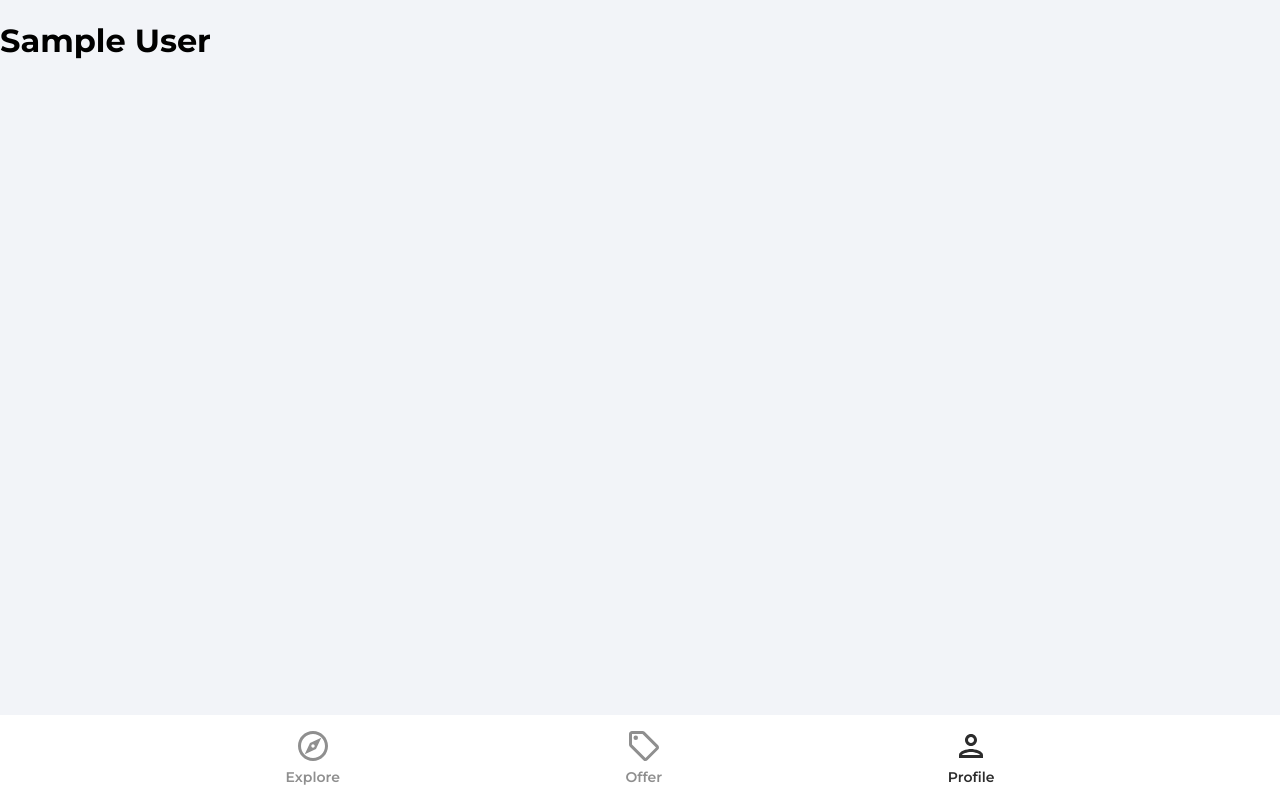
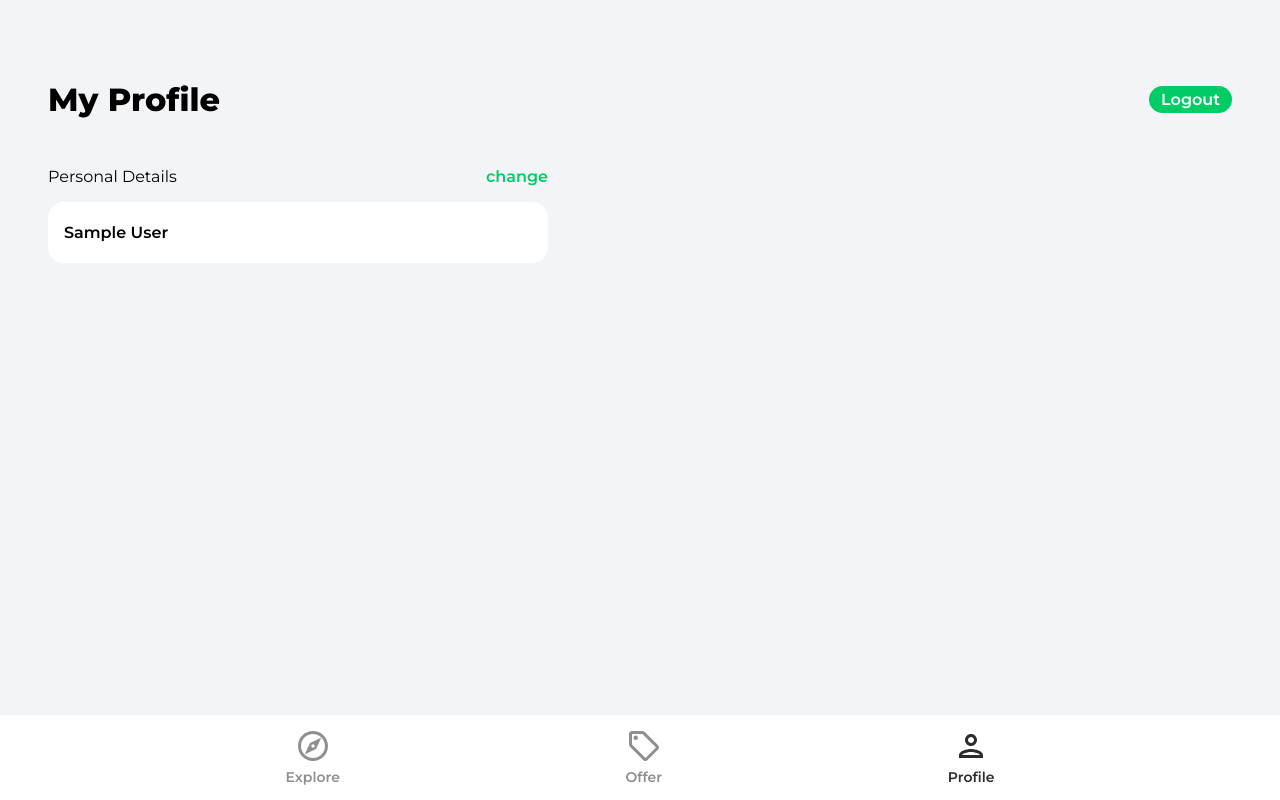
Before and after one commit to joseluisaguilar-cognizant/house-marketplace, a React (Create React App) app: page /profile in a window 1280 px wide. Built offline with nearby package versions, Linux system fonts and the light colour scheme; no server answers; sample sign-in values are in the browser's storage.

Commit message:
Protected routes and spinner

```diff
--- a/src/App.tsx
+++ b/src/App.tsx
@@ -11,6 +11,7 @@ import SignIn from './pages/SignIn/SignIn';
 import SignUp from './pages/SignUp/SignUp';
 
 import Navbar from './components/Navbar/Navbar';
+import PrivateRoute from './components/PrivateRoute/PrivateRoute';
 
 function App() {
   return (
@@ -19,7 +20,9 @@ function App() {
         <Routes>
           <Route path="" element={<Explore />} />
           <Route path="/offers" element={<Offers />} />
-          <Route path="/profile" element={<Profile />} />
+          <Route path="/profile" element={<PrivateRoute />}>
+            <Route path="/profile" element={<Profile />} />
+          </Route>
           <Route path="/sign-in" element={<SignIn />} />
           <Route path="/sign-up" element={<SignUp />} />
           <Route path="/forgot-password" element={<ForgotPassword />} />
--- /dev/null
+++ b/src/components/PrivateRoute/PrivateRoute.tsx
@@ -0,0 +1,15 @@
+import { Navigate, Outlet } from 'react-router-dom';
+import useAuthStatus from '../../hooks/useAuthStatus';
+import Spinner from '../Spinner/Spinner';
+
+const PrivateRoute = () => {
+  const { loggedIn, checkingStatus } = useAuthStatus();
+
+  if (checkingStatus) {
+    return <Spinner />;
+  }
+
+  return loggedIn ? <Outlet /> : <Navigate to="/sign-in" />;
+};
+
+export default PrivateRoute;
--- /dev/null
+++ b/src/components/Spinner/Spinner.tsx
@@ -0,0 +1,11 @@
+import { FunctionComponent } from 'react';
+
+const Spinner: FunctionComponent = () => {
+  return (
+    <div className="loadingSpinnerContainer">
+      <div className="loadingSpinner"></div>
+    </div>
+  );
+};
+
+export default Spinner;
--- /dev/null
+++ b/src/hooks/useAuthStatus.tsx
@@ -0,0 +1,40 @@
+import { useState, useEffect, useRef } from 'react';
+import { getAuth, onAuthStateChanged } from 'firebase/auth';
+
+interface IuseAuthStatus {
+  loggedIn: boolean;
+  checkingStatus: boolean;
+}
+
+// Take a look at original implementation (V6):
+// https://stackoverflow.com/questions/65505665/protected-route-with-firebase
+
+// Fix memory leak waring:
+// https://stackoverflow.com/questions/59780268/cleanup-memory-leaks-on-an-unmounted-component-in-react-hooks
+
+const useAuthStatus = (): IuseAuthStatus => {
+  const [loggedIn, setLoggedIn] = useState<boolean>(false);
+  const [checkingStatus, setCheckingStatus] = useState<boolean>(true);
+
+  const isMounted = useRef(true);
+
+  useEffect(() => {
+    if (isMounted) {
+      const auth = getAuth();
+      onAuthStateChanged(auth, (user) => {
+        if (user) {
+          setLoggedIn(true);
+        }
+        setCheckingStatus(false);
+      });
+    }
+
+    return () => {
+      isMounted.current = false;
+    };
+  }, [isMounted]);
+
+  return { loggedIn, checkingStatus };
+};
+
+export default useAuthStatus;
--- a/src/pages/Profile/Profile.tsx
+++ b/src/pages/Profile/Profile.tsx
@@ -1,17 +1,97 @@
-import { FunctionComponent, useState, useEffect } from 'react';
+import { ChangeEvent, FunctionComponent, useState } from 'react';
+import { useNavigate, Link } from 'react-router-dom';
 
-import { getAuth, User } from 'firebase/auth';
+import { getAuth, updateProfile } from 'firebase/auth';
+import { updateDoc, doc } from 'firebase/firestore';
+
+import { toast } from 'react-toastify';
+
+import { db } from '../../firebase.config';
+
+interface IFormData {
+  name: string | undefined;
+  email: string | undefined;
+}
 
 const Profile: FunctionComponent = () => {
-  const [user, setUser] = useState<User | null>(null);
-
   const auth = getAuth();
 
-  useEffect(() => {
-    setUser(auth.currentUser);
-  }, []);
+  const [changeDetails, setChangeDetails] = useState<boolean>(false);
+  const [{ name }, setFormData] = useState<IFormData>({
+    name: auth.currentUser?.displayName as string | undefined,
+    email: auth.currentUser?.email as string | undefined,
+  });
 
-  return user ? <h1>{user.displayName}</h1> : <p>Not logged in</p>;
+  const navigate = useNavigate();
+
+  const logout = () => {
+    auth.signOut();
+
+    navigate('/');
+  };
+
+  const handleInput = ({
+    target: { name, value },
+  }: ChangeEvent<HTMLInputElement>) =>
+    setFormData((prevState: IFormData) => ({
+      ...prevState,
+      [name]: value,
+    }));
+
+  const handleSubmit = async () => {
+    try {
+      if (auth.currentUser?.displayName !== name) {
+        // Update display name in firebase
+        await updateProfile(auth.currentUser!, { displayName: name });
+
+        // Update in firestore
+        const userRef = doc(db, 'users', auth.currentUser!.uid);
+        await updateDoc(userRef, { name });
+      }
+    } catch (error) {
+      toast.error('Could not update profile details');
+    }
+  };
+
+  return (
+    <div className="profile">
+      <header className="profileHeader">
+        <p className="pageHeader">My Profile</p>
+        <button type="button" className="logOut" onClick={logout}>
+          Logout
+        </button>
+      </header>
+
+      <main>
+        <div className="profileDetailsHeader">
+          <p className="profileDetailsText">Personal Details</p>
+          <p
+            className="changePersonalDetails"
+            onClick={() => {
+              changeDetails && handleSubmit();
+              setChangeDetails((prevState: boolean) => !prevState);
+            }}
+          >
+            {changeDetails ? 'done' : 'change'}
+          </p>
+        </div>
+
+        <div className="profileCard">
+          <form>
+            <input
+              type="text"
+              name="name"
+              id="name"
+              className={changeDetails ? 'profileNameActive' : 'profileName'}
+              disabled={!changeDetails}
+              value={name}
+              onChange={handleInput}
+            />
+          </form>
+        </div>
+      </main>
+    </div>
+  );
 };
 
 export default Profile;
--- a/src/pages/SignUp/SignUp.tsx
+++ b/src/pages/SignUp/SignUp.tsx
@@ -77,7 +77,7 @@ const SignUp: FunctionComponent = () => {
     <>
       <div className="pageContainer">
         <header>
-          <p className="pageHeader">Welcome Back!</p>
+          <p className="pageHeader">Welcome!</p>
         </header>
 
         <form onSubmit={handleSubmit}>
```
